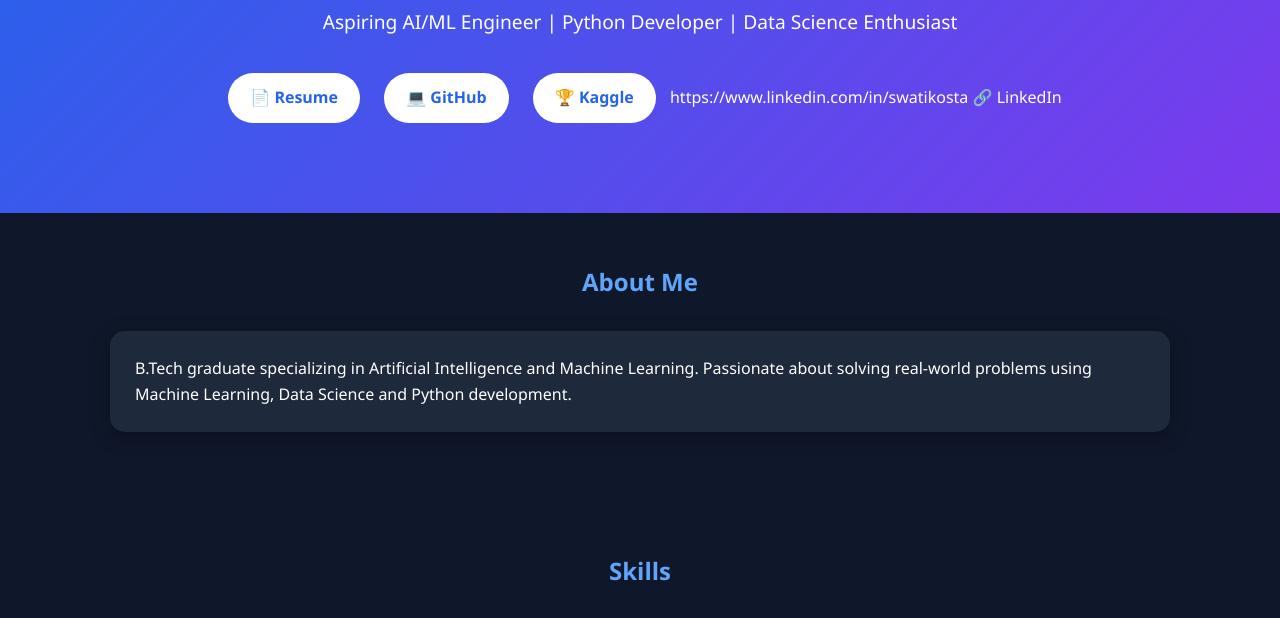
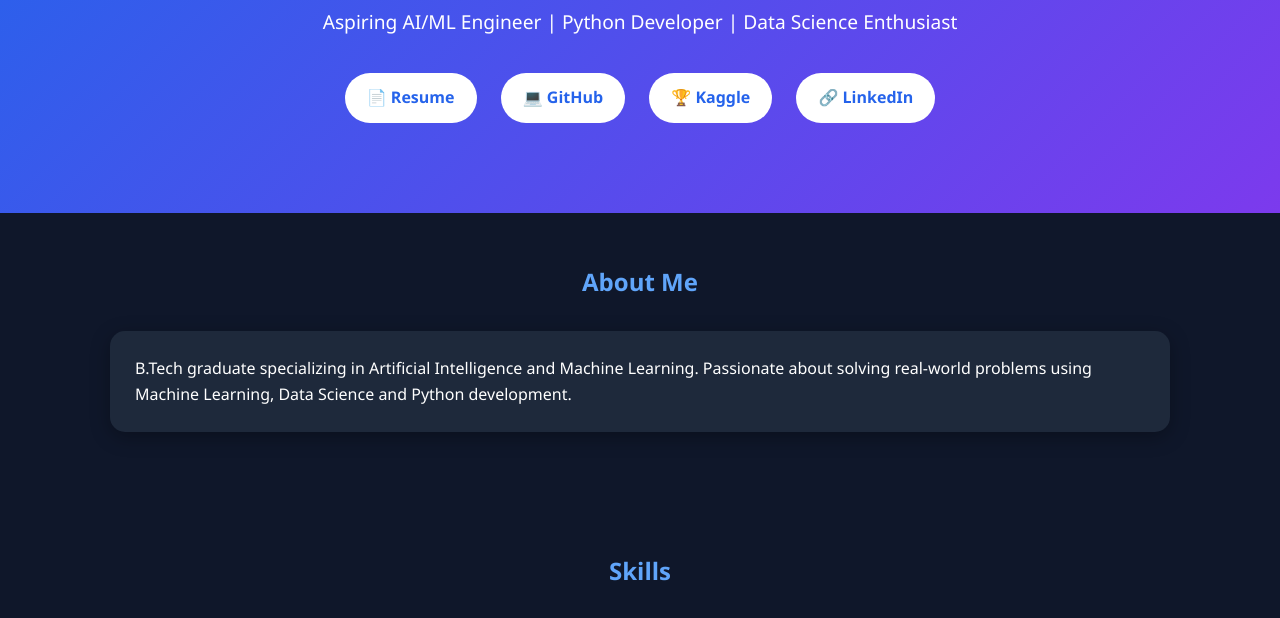
Before and after one commit to 8009678200/ML.github.io, a plain HTML site: page index.html in a window 1280 px wide. Shown: the part 160-778 px from the top of the page. Drawn offline with Linux system fonts and the light colour scheme.

Commit message:
Update index.html

```diff
--- a/index.html
+++ b/index.html
@@ -142,8 +142,8 @@ Aspiring AI/ML Engineer | Python Developer | Data Science Enthusiast
 <a class="btn" href="https://www.kaggle.com/swatikosta" target="_blank">
 🏆 Kaggle
 </a>
+<a class="btn" href="https://www.linkedin.com/in/swatikosta" target="_blank">
 
-https://www.linkedin.com/in/swatikosta
 🔗 LinkedIn
 </a>
 
```
